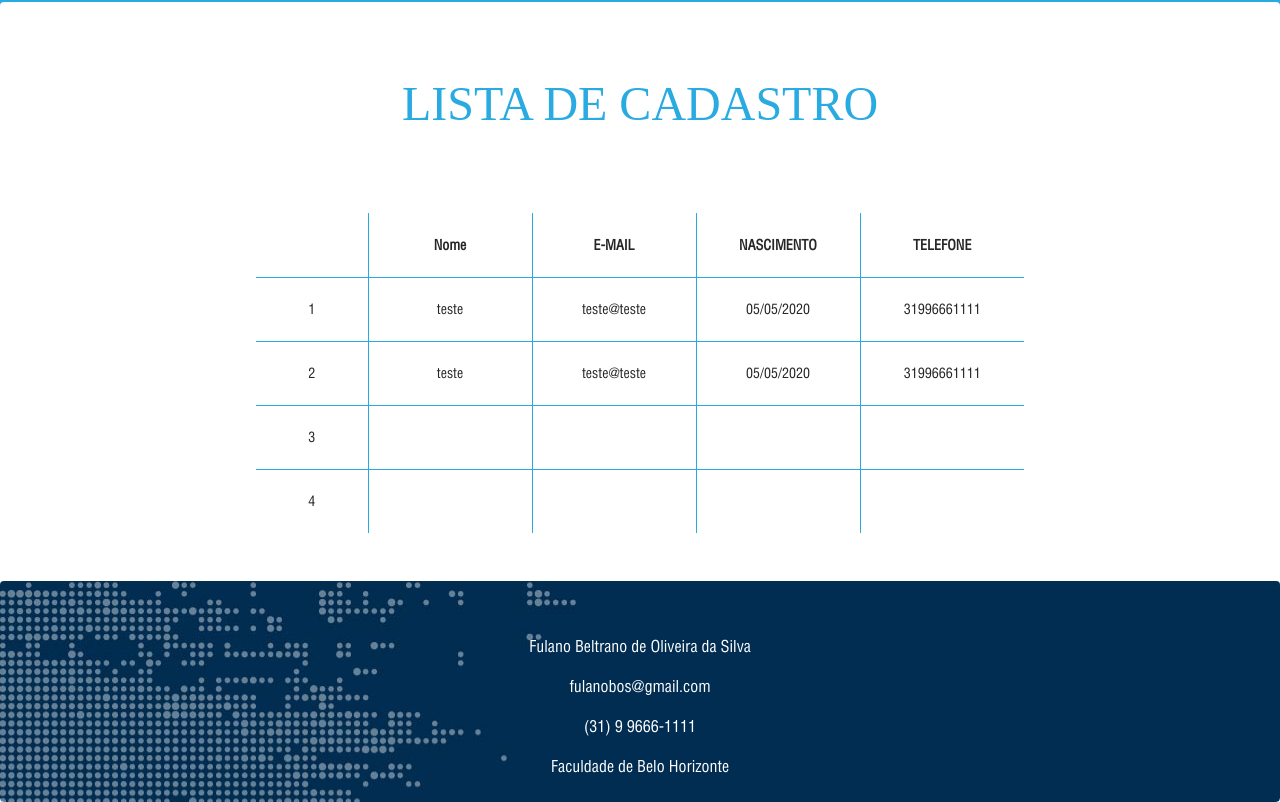
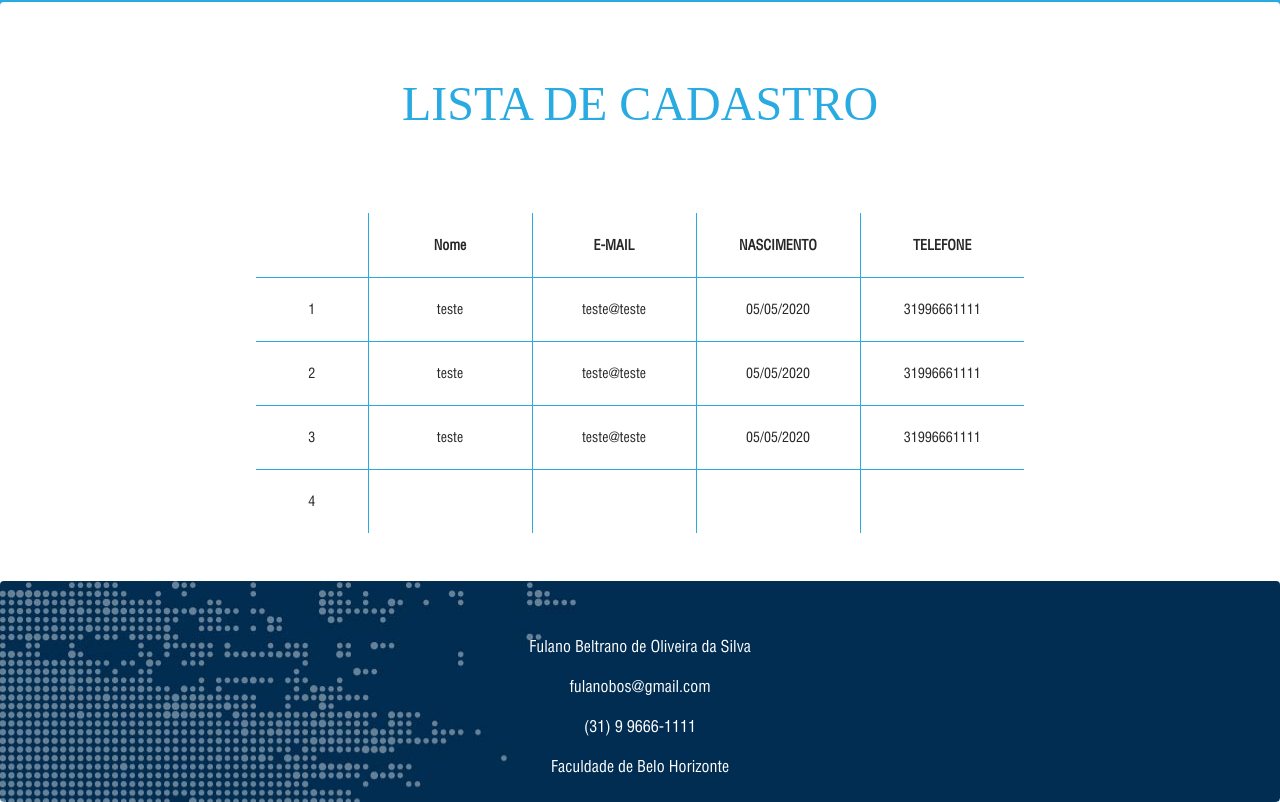
Before and after one commit to allan-gilber/selecao-estagio-spa, a React (Create React App) app: page / in a window 1280 px wide. Shown: the part 1598-2400 px from the top of the page. Built offline with nearby package versions, Linux system fonts and the light colour scheme.

Commit message:
feat: new dataparse funciton for dinamic table

```diff
--- a/src/business/dataParser/dataParser.ts
+++ /dev/null
@@ -1,10 +0,0 @@
-export class DataParser {
-  public formatPhoneNumber(value: string): string {
-    value = value.replace(/\D/g, '');
-    value = value.replace(/^(\d{2})(\d)/g, '($1) $2');
-    value = value.replace(/(\d)(\d{4})$/, '$1-$2');
-
-    return value;
-  }
-
-}
--- /dev/null
+++ b/src/business/dataParser/dataParser.tsx
@@ -0,0 +1,31 @@
+import React from 'react';
+import {LocalUserModel} from '../../model/UserModel';
+
+export class DataParser {
+  public formatPhoneNumber(value: string): string {
+    value = value.replace(/\D/g, '');
+    value = value.replace(/^(\d{2})(\d)/g, '($1) $2');
+    value = value.replace(/(\d)(\d{4})$/, '$1-$2');
+
+    return value;
+  }
+
+  public tableDataFormater(array: LocalUserModel[]) {
+    const tableList: React.ReactElement[] = [];
+
+    for (let index = 0; index < 4; index++){
+      tableList.push(
+        <tr key={index}>
+          <td >{index + 1}</td>
+          <td>{array[index]? array[index].userName : ''}</td>
+          <td>{array[index]? array[index].email : ''}</td>
+          <td>{array[index]? array[index].birthdate : ''}</td>
+          <td>{array[index]? array[index].phoneNumber : ''}</td>
+        </tr>
+      );
+    }
+
+    return tableList;
+  }
+
+}
--- /dev/null
+++ b/src/model/UserModel.ts
@@ -0,0 +1,13 @@
+export interface LocalUserModel {
+    userName: string,
+    email: string,
+    birthdate: string,
+    phoneNumber: string
+}
+
+export interface DatabaseUserModel {
+    userName: string,
+    email: string,
+    birthdate: string,
+    phoneNumber: string
+}
--- a/src/presentation/RegisterList/index.tsx
+++ b/src/presentation/RegisterList/index.tsx
@@ -1,15 +1,34 @@
 import React from 'react';
 import {RegisterListContainer, TitleBox, TableBox, ContactSection} from './styles.js';
+import {DataParser} from '../../business/dataParser/dataParser';
+import {LocalUserModel} from '../../model/UserModel.js';
 
 const RegisterList = () => {
 
   const arrowIcon = require('../../data/assets/icons/topo-pag.svg');
 
-  const array = [
+  const array: LocalUserModel[] = [
     {userName: 'teste', email: 'teste@teste', birthdate: '05/05/2020', phoneNumber: '31996661111'},
     {userName: 'teste', email: 'teste@teste', birthdate: '05/05/2020', phoneNumber: '31996661111'},
     {userName: 'teste', email: 'teste@teste', birthdate: '05/05/2020', phoneNumber: '31996661111'}
   ];
+
+  // const mapInformation = () => {
+  //   // let index = 1;
+  //   const tableList: JSX.Element[] = [];
+  //   for (let index = 0; index < 4; index++){
+  //     tableList.push(
+  //       <tr key={index}>
+  //         <td >{index + 1}</td>
+  //         <td>{array[index]? array[index].userName : ''}</td>
+  //         <td>{array[index]? array[index].email : ''}</td>
+  //         <td>{array[index]? array[index].birthdate : ''}</td>
+  //         <td>{array[index]? array[index].phoneNumber : ''}</td>
+  //       </tr>
+  //     );
+  //   }
+  //   return tableList;
+  // };
 
   return (
     <RegisterListContainer>
@@ -36,7 +55,8 @@ const RegisterList = () => {
             </tr>
           </thead>
           <tbody>
-            <tr>
+            {new DataParser().tableDataFormater(array) }
+            {/* <tr>
               <td>{1}</td>
               <td>{array[1]? array[1].userName : ''}</td>
               <td>{array[1]? array[1].email : ''}</td>
@@ -63,7 +83,7 @@ const RegisterList = () => {
               <td>{array[4]? array[4].email : ''}</td>
               <td>{array[4]? array[4].birthdate : ''}</td>
               <td>{array[4]? array[4].phoneNumber : ''}</td>
-            </tr>
+            </tr> */}
           </tbody>
         </table>
       </TableBox>
```
